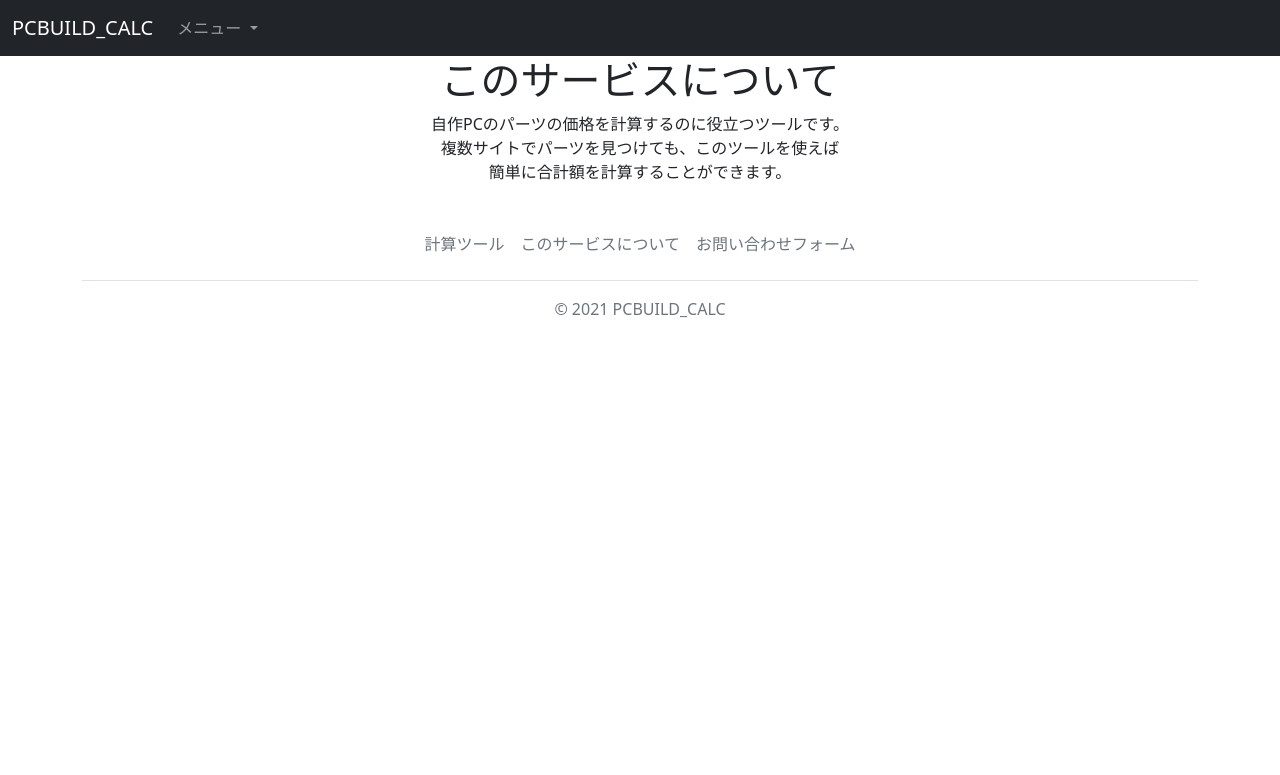
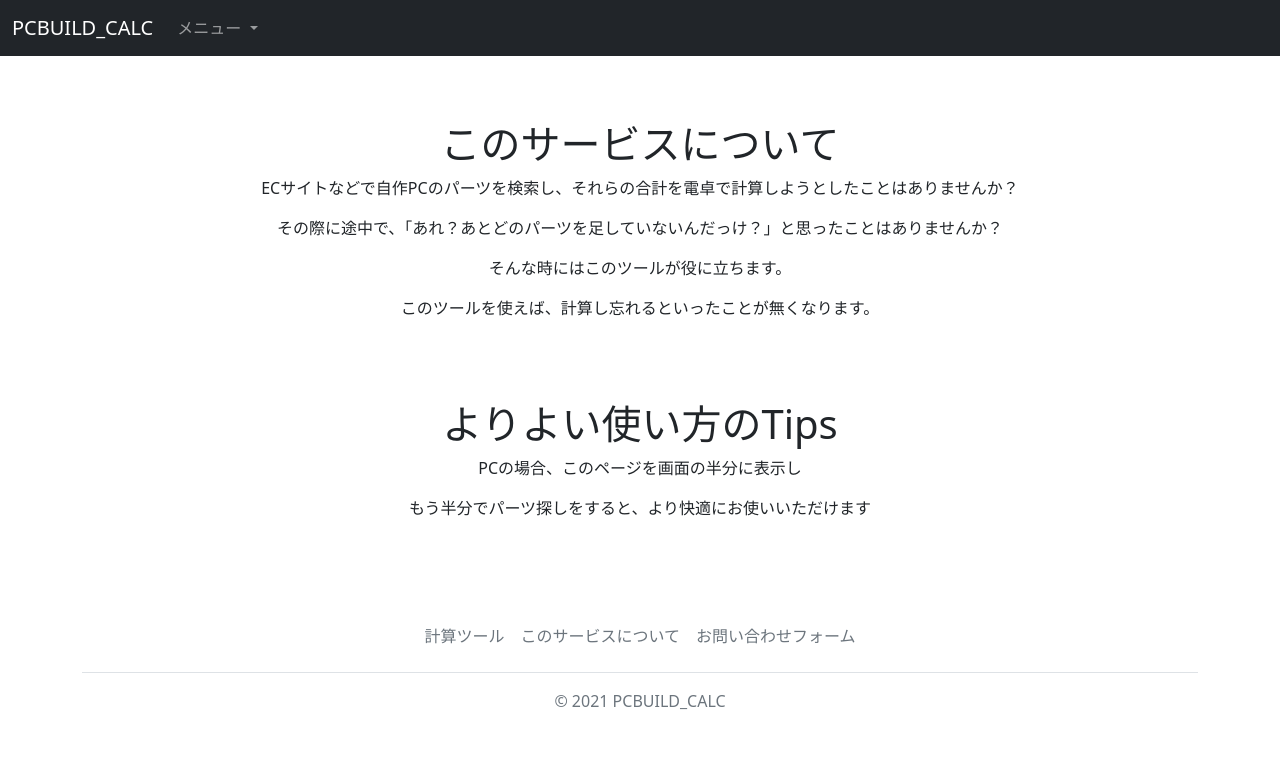
Before and after one commit to PurpleYellow36/pcbuild_calc, a Django app: template calc/templates/calc/description.html in a window 1280 px wide. Shown: the top 775 px of the page. Run offline with Django 3.2, Linux system fonts and the light colour scheme; the template is opened without the code that fills it, so the values that code supplies are empty.

Commit message:
#3 description.htmlを編集

```diff
--- a/calc/static/css/mystyle.css
+++ b/calc/static/css/mystyle.css
@@ -1,3 +1,8 @@
 body {
     text-align: center;
 }
+
+.description_section {
+    margin-top: 4rem;
+    margin-bottom: 5rem;
+}
--- a/calc/templates/calc/base.html
+++ b/calc/templates/calc/base.html
@@ -21,8 +21,8 @@
                   メニュー
                 </a>
                 <ul class="dropdown-menu dropdown-menu-dark" aria-labelledby="navbarDarkDropdownMenuLink">
-                  <li><a class="dropdown-item" href="#">計算ツール</a></li>
-                  <li><a class="dropdown-item" href="#">このサービスについて</a></li>
+                  <li><a class="dropdown-item" href="{% url 'calc:index' %}">計算ツール</a></li>
+                  <li><a class="dropdown-item" href="{% url 'calc:description' %}">このサービスについて</a></li>
                   <li><a class="dropdown-item" href="#">お問い合わせフォーム</a></li>
                 </ul>
               </li>
@@ -36,8 +36,8 @@
     <div class="container">
         <footer class="py-3 my-4">
           <ul class="nav justify-content-center border-bottom pb-3 mb-3">
-            <li class="nav-item"><a href="#" class="nav-link px-2 text-muted">計算ツール</a></li>
-            <li class="nav-item"><a href="#" class="nav-link px-2 text-muted">このサービスについて</a></li>
+            <li class="nav-item"><a href="{% url 'calc:index' %}" class="nav-link px-2 text-muted">計算ツール</a></li>
+            <li class="nav-item"><a href="{% url 'calc:description' %}" class="nav-link px-2 text-muted">このサービスについて</a></li>
             <li class="nav-item"><a href="#" class="nav-link px-2 text-muted">お問い合わせフォーム</a></li>
           </ul>
           <p class="text-center text-muted">&copy; 2021 PCBUILD_CALC</p>
--- a/calc/templates/calc/description.html
+++ b/calc/templates/calc/description.html
@@ -2,9 +2,18 @@
 
 {% block content %}
 
-<h1>このサービスについて</h1>
-自作PCのパーツの価格を計算するのに役立つツールです。<br>
-複数サイトでパーツを見つけても、このツールを使えば<br>
-簡単に合計額を計算することができます。
+<div class="description_section">
+    <h1>このサービスについて</h1>
+    <p>ECサイトなどで自作PCのパーツを検索し、それらの合計を電卓で計算しようとしたことはありませんか？</p>
+    <p>その際に途中で、「あれ？あとどのパーツを足していないんだっけ？」と思ったことはありませんか？</p>
+    <p>そんな時にはこのツールが役に立ちます。</p>
+    <p>このツールを使えば、計算し忘れるといったことが無くなります。</p>
+</div>
+
+<div class="description_section">
+    <h1>よりよい使い方のTips</h1>
+    <p>PCの場合、このページを画面の半分に表示し</p>
+    <p>もう半分でパーツ探しをすると、より快適にお使いいただけます</p>
+</div>
 
 {% endblock %}
--- a/calc/urls.py
+++ b/calc/urls.py
@@ -4,4 +4,5 @@ from . import views
 app_name = 'calc'
 urlpatterns = [
     path('', views.index, name="index"),
+    path('description/', views.description, name="description"),
 ]
--- a/calc/views.py
+++ b/calc/views.py
@@ -2,3 +2,6 @@ from django.shortcuts import render
 
 def index(request):
     return render(request, 'calc/index.html')
+
+def description(request):
+    return render(request, 'calc/description.html')
```
